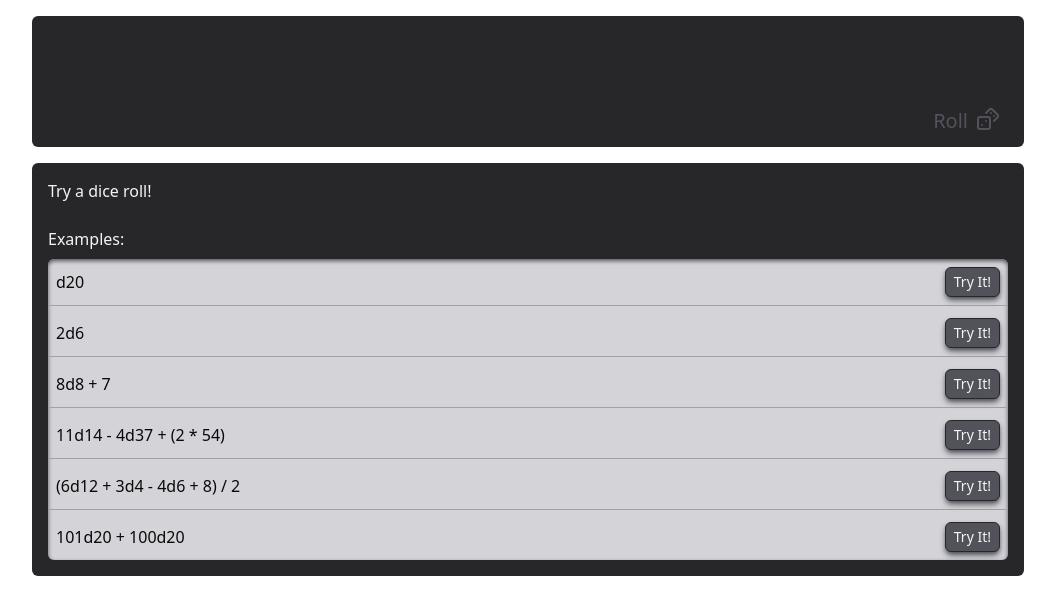
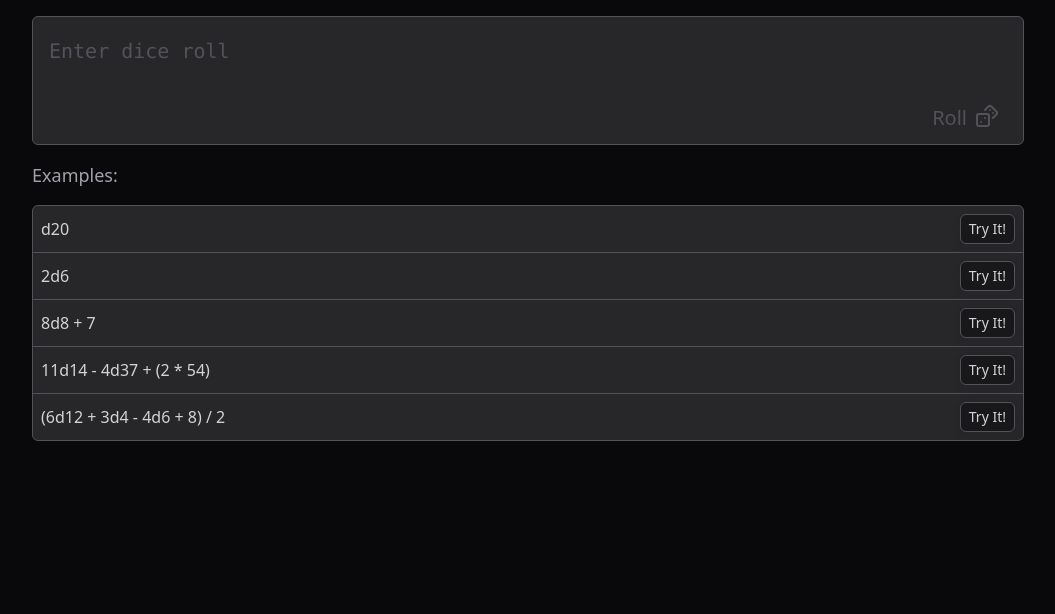
Before and after one commit to samstorment/dnd-sheet, a SvelteKit app: page /dice in a window 1280 px wide. Shown: the top 614 px of the page, without its empty margins (112-1167 px from the left). Built offline with nearby package versions, Linux system fonts and the light colour scheme.

Commit message:
Add placeholder text and make things dark

```diff
--- a/src/routes/dice/+page.svelte
+++ b/src/routes/dice/+page.svelte
@@ -30,8 +30,8 @@
         }
     });
 
-    let smile = $derived(result && !show);
-    let frown = $derived(!result && !show && !empty);
+    let smile = $derived(result !== undefined && !show);
+    let frown = $derived(result === undefined && !show && !empty);
 
     let textarea: HTMLTextAreaElement;
 
@@ -40,8 +40,7 @@
         '2d6',
         '8d8 + 7',
         '11d14 - 4d37 + (2 * 54)',
-        '(6d12 + 3d4 - 4d6 + 8) / 2',
-        '101d20 + 100d20'
+        '(6d12 + 3d4 - 4d6 + 8) / 2'
     ]
 
     let input: HTMLInputElement | undefined;
@@ -103,7 +102,7 @@
 
 </script>
 
-
+<div class="bg-zinc-950 h-screen">
     <div id="dice" class="p-4 flex flex-col gap-4 max-w-screen-lg mx-auto">
         <form
             onsubmit={e => {
@@ -112,19 +111,19 @@
                 show = true;
                 expanded = expand();
             }}
-        class="bg-zinc-800 rounded-md"
+            class="bg-zinc-800 rounded-md border border-zinc-600"
         >
 
             <div class="isolate flex-1">
-            <div class="relative text-4xl ring-zinc-600 overflow-hidden rounded-md">
+                <div class="relative text-3xl ring-zinc-600 overflow-hidden rounded-md">
                     <SyntaxHighlight {tokens} {scroll} />
-                <div class="absolute inset-0 -z-20"></div>
                     <textarea
                         bind:value={q}
                         bind:this={textarea}
+                        placeholder="Enter dice roll"
                         rows="1"
                         spellcheck="false"
-                    class="w-full p-4 text-transparent caret-zinc-400 bg-transparent font-mono max-h-[12ex] resize-none"
+                        class="w-full p-4 text-transparent caret-zinc-400 bg-transparent font-mono max-h-[12ex] resize-none placeholder:text-zinc-600 placeholder:text-xl placeholder:leading-9"
                         onscroll={e => {
                             scroll = textarea.scrollTop;
                         }}
@@ -146,11 +145,11 @@
 
             <div class="flex justify-end p-2">
                 <button type="submit"
-                disabled={frown || !result}
-                class="{smile || result ? "bg-green-600 text-green-100" : "bg-transparent text-zinc-600"}
+                    disabled={frown || result === undefined}
+                    class="{smile || result !== undefined ? "bg-green-700 text-green-100" : "bg-transparent text-zinc-600"}
                     px-4 py-1 rounded-md hover:scale-105 active:scale-100 transition-[scale] text-xl flex gap-2"
                 >
-                <span>{result && show ? "Reroll" : "Roll"}</span>
+                    <span>{result !== undefined && show ? "Reroll" : "Roll"}</span>
                     <Dices class="" />
                 </button>
             </div>
@@ -160,12 +159,12 @@
         {#if expanded.length > 1 && show}
             <div
                 in:scale={{  duration: 200 }}
-            class="flex flex-wrap bg-zinc-800 gap-2 p-4 rounded-md"
+                class="flex flex-wrap bg-zinc-800 gap-2 p-4 rounded-md border border-zinc-600"
             >
                 {#each expanded.filter(t => t.type !== 'eof') as t}
                     <div data-token={t.type}>
                         <pre class="text hover:ring-4">{t.lexeme}</pre>
-                    <pre class="json">{JSON.stringify(t, null, 2)}</pre>
+                        <!-- <pre class="json">{JSON.stringify(t, null, 2)}</pre> -->
                     </div>
                 {/each}
             </div>
@@ -175,33 +174,32 @@
         {#if smile}
             <div
                 in:scale={{  duration: 200 }}
-            class="result flex items-center gap-4 px-12 py-4 rounded-md text-zinc-800 font-bold text-2xl mx-auto border border-zinc-200 shadow-md max-w-full max-sm:flex-col max-sm:w-full"
+                class="result flex items-center gap-4 px-12 py-4 rounded-md bg-green-700 text-green-100 font-bold text-2xl mx-auto shadow-md max-w-full max-sm:flex-col max-sm:w-full"
             >
                 <span>Ready to Roll</span>
-            <Smile class="w-12 h-12 text-green-600"/>
+                <Smile class="w-12 h-12"/>
             </div>
         {/if}
 
         {#if frown}
             <div
                 in:scale={{  duration: 200 }}
-            class="result flex items-center gap-4 px-12 py-4 rounded-md text-zinc-800 font-bold text-2xl mx-auto border border-zinc-200 shadow-md max-w-full max-sm:flex-col max-sm:w-full"
+                class="result flex items-center gap-4 px-12 py-4 rounded-md bg-red-800 text-red-100 font-bold text-2xl mx-auto shadow-md max-w-full max-sm:flex-col max-sm:w-full"
             >
                 <span>Invalid Syntax</span>
-            <Frown class="w-12 h-12 text-red-600"/>
+                <Frown class="w-12 h-12"/>
             </div>
         {/if}
 
         {#if empty}
             <div
                 in:fly={{  duration: 200, y: 250 }}
-            class="rounded-md p-4 bg-zinc-800 text-zinc-100">
-            <p class="mb-6">Try a dice roll!</p>
+                class="text-zinc-300">
 
-            <p class="mb-2">Examples:</p>
-            <ul class="grid gap-1 bg-zinc-300 text-zinc-950 rounded-md shadow-inner shadow-zinc-600">
+                <p class="mb-4 text-lg text-zinc-400">Examples:</p>
+                <ul class="rounded-md border border-zinc-600 overflow-hidden bg-zinc-800">
                     {#each examples as ex}
-                    <li class="flex items-center border-b border-zinc-400 p-2 last-of-type:border-none">
+                        <li class="flex items-center p-2 border-b border-zinc-600 last-of-type:border-none">
                             <span>{ex}</span>
                             <button
                                 onclick={() => {
@@ -209,7 +207,7 @@
                                     show = false;
                                     expanded = expand();
                                 }}
-                            class="ml-auto border border-zinc-800 py-1 px-2 text-sm bg-zinc-600 text-zinc-100 rounded-md shadow-md shadow-zinc-600"
+                                class="ml-auto border border-zinc-600 py-1 px-2 text-sm bg-zinc-900 rounded-md shadow-md shadow-zinc-800"
                             >
                                 Try It!
                             </button>
@@ -219,17 +217,17 @@
             </div>
         {/if}
 
-    {#if result && show}
+        {#if result !== undefined && show}
             <div
                 in:scale={{  duration: 200 }}
-            class="result flex flex-wrap gap-2 px-12 py-4 rounded-md text-zinc-800 font-bold text-6xl mx-auto border border-zinc-200 shadow-md max-w-full"
+                class="result flex flex-wrap gap-2 px-12 py-4 rounded-md text-zinc-100 font-bold text-6xl mx-auto border border-zinc-600 bg-zinc-800 shadow-md max-w-full"
             >
                 <span in:scale>{result?.toLocaleString('en-US') ?? '?'}</span>
             </div>
         {/if}
 
     </div>
-
+</div>
 
 
 <style>
```
Lines whose indentation alone changed are shown as unchanged.
